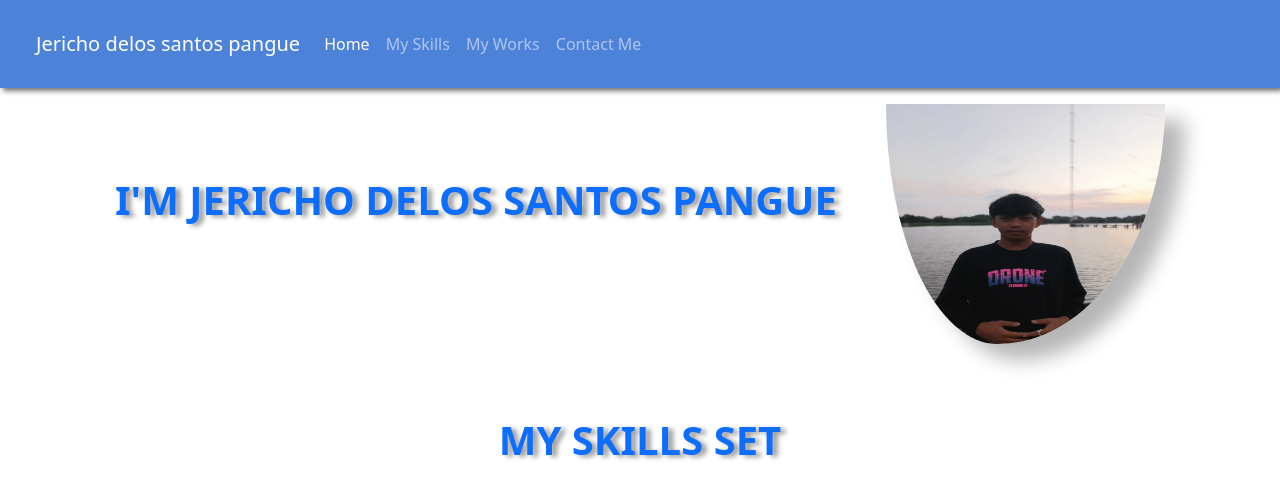
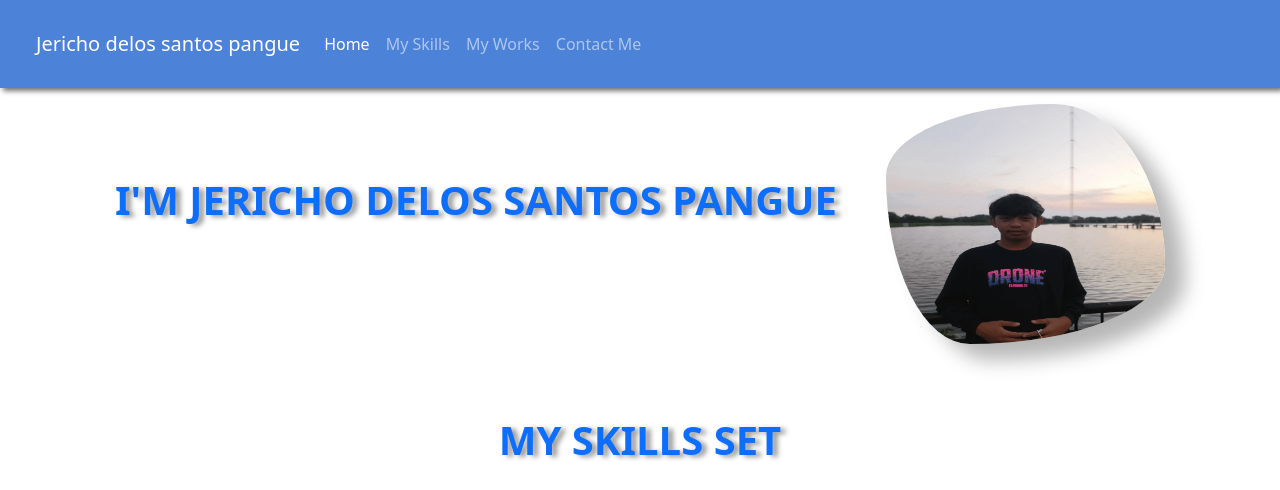
Before and after one commit to jericho1717/Portfolio, a plain HTML site: page index.html in a window 1280 px wide. Shown: the top 490 px of the page. Drawn offline with nearby package versions, Linux system fonts and the light colour scheme.

Commit message:
change border raduis

```diff
--- a/style.css
+++ b/style.css
@@ -14,7 +14,7 @@ body{
     font-weight: 900;
   }
 .image{
-  border-radius: 47% 53% 60% 40% / 0% 0% 100% 100% ;
+  border-radius: 60% 40% 70% 30% / 30% 67% 33% 70%  ;
   width: 100%;
   height: 30vh;
   box-shadow: 20px 16px 20px rgba(6, 0, 0, 0.29);
```
